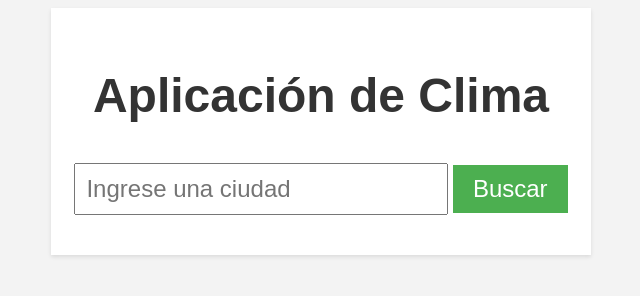
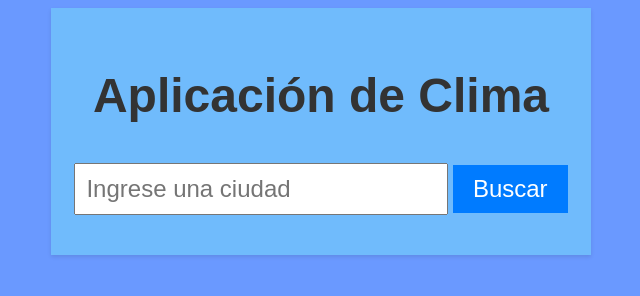
Before and after one commit to NicolasBatistelli/AplicacionClima, a plain HTML site: page index.html in a window 1280 px wide. Shown: the whole page, without its empty margins (319-959 px from the left). Drawn offline with Linux system fonts and the light colour scheme.

Commit message:
modificando colores

```diff
--- a/style.css
+++ b/style.css
@@ -1,6 +1,6 @@
 body {
     font-family: Arial, sans-serif;
-    background-color: #f3f3f3;
+    background-color: #6a99ff;
   }
 
   .contenedor {
@@ -8,7 +8,7 @@ body {
     margin: 0 auto;
     padding: 20px;
     text-align: center;
-    background-color: #ffffff;
+    background-color: #70bbfc;
     box-shadow: 0 2px 4px rgba(0, 0, 0, 0.1);
   }
 
@@ -26,7 +26,7 @@ body {
   button {
     padding: 10px 20px;
     font-size: 1.5em;
-    background-color: #4CAF50;
+    background-color: #007bff;
     color: #ffffff;
     border: none;
     cursor: pointer;
```
